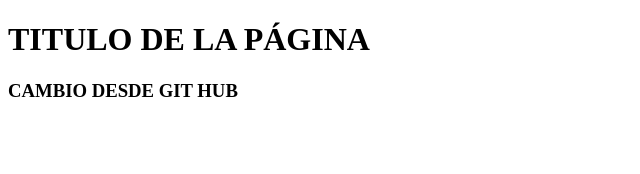
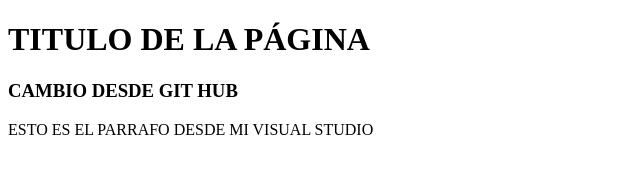
Before and after one commit to zerpangel/prueba, a plain HTML site: page index.html in a window 1280 px wide. Shown: the whole page, without its empty margins (0-640 px from the left). Drawn offline with Linux system fonts and the light colour scheme.

Commit message:
Agregar 1er parrafo

```diff
--- a/index.html
+++ b/index.html
@@ -9,5 +9,6 @@
 <body>
     <h1>TITULO DE LA PÁGINA</h1>
     <h3>CAMBIO DESDE GIT HUB</h3>
+    <p>ESTO ES EL PARRAFO DESDE MI VISUAL STUDIO</p>
 </body>
 </html>
```
